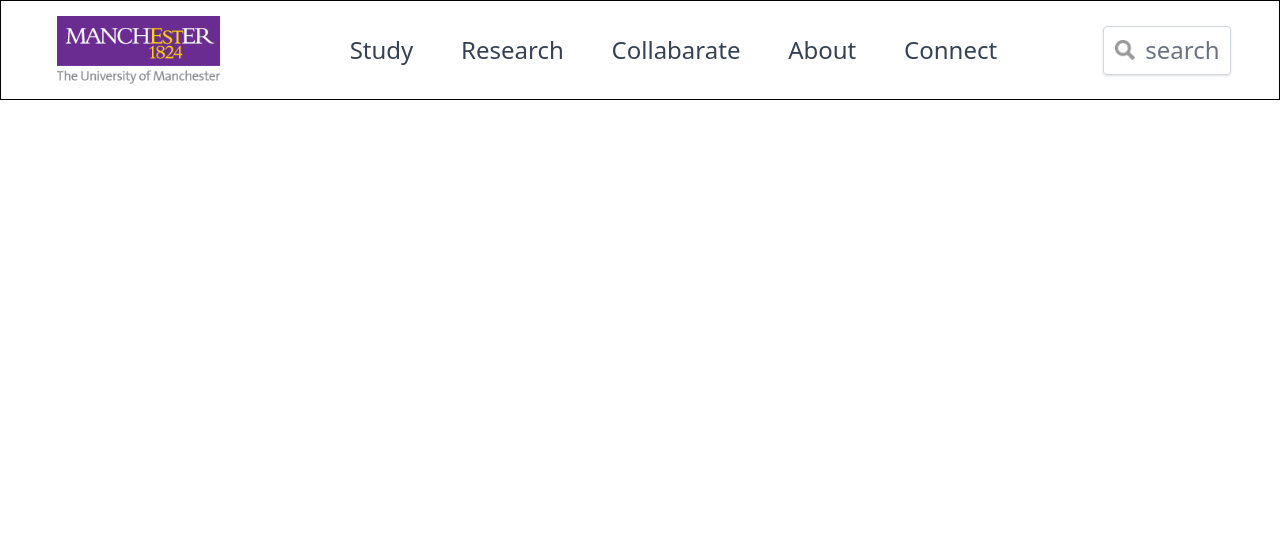
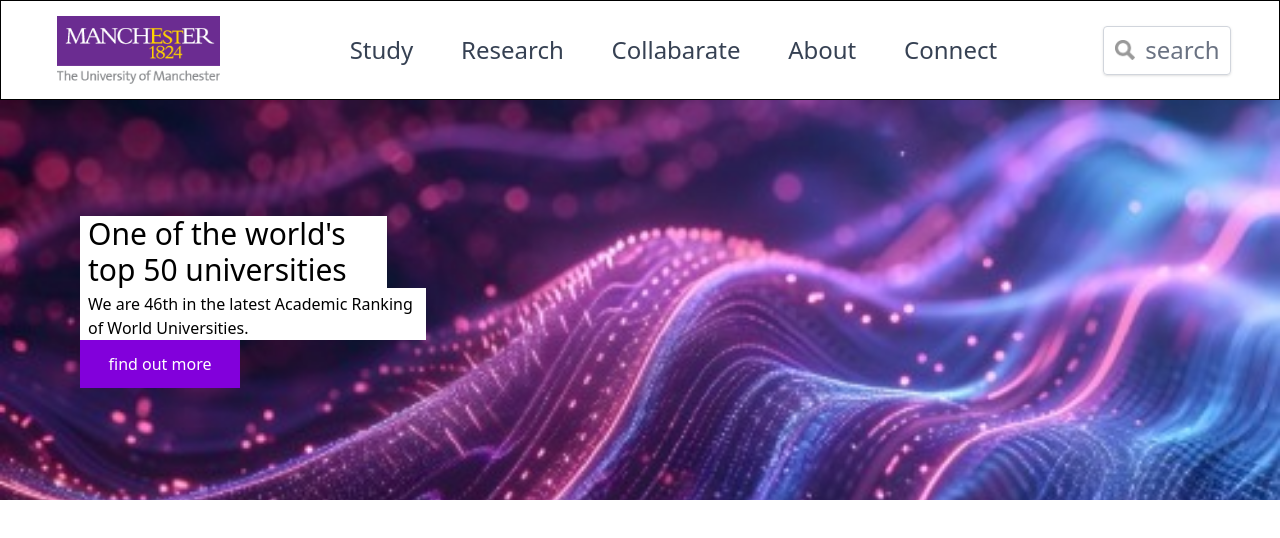
Before and after one commit to system-Barinda/Website-Cloning-Manchester, a website: page src/index.html in a window 1280 px wide. Drawn offline with nearby package versions, Linux system fonts and the light colour scheme.

```diff
--- a/src/index.html
+++ b/src/index.html
@@ -24,5 +24,19 @@
         <p class="text-2xl content-center text-gray-500">search</p>
     </div>
   </header>
+  <div class="mid-body h-100 w-full bg-[url('./images/UoMmakethe.jpeg')] bg-contain bg-cover flex items-">
+     <div class="subPart  w-[30%]  h-[70%]  content-end ml-20 mt-2">
+        <p class="bg-white text-black w-[80%] text-3xl pl-2">
+            One of the world's
+            top 50 universities
+        </p>
+        <p class="bg-white text-black w-[90%]  flex content-center pl-2 pt-1 text[10px]">
+            We are 46th in the latest Academic Ranking of World Universities.
+        </p>
+        <div class=" bg-purple-700 h-12 w-40  text-center content-center text-white cursor-pointer hover:bg-purple-600">
+            find out more
+        </div>
+     </div>
+  </div>
 </body>
 </html>
```
Also changed, not shown: src/images/UoMmakethe.jpeg (renamed from src/images/UoM-make-the-leap-500x298.jpeg).
